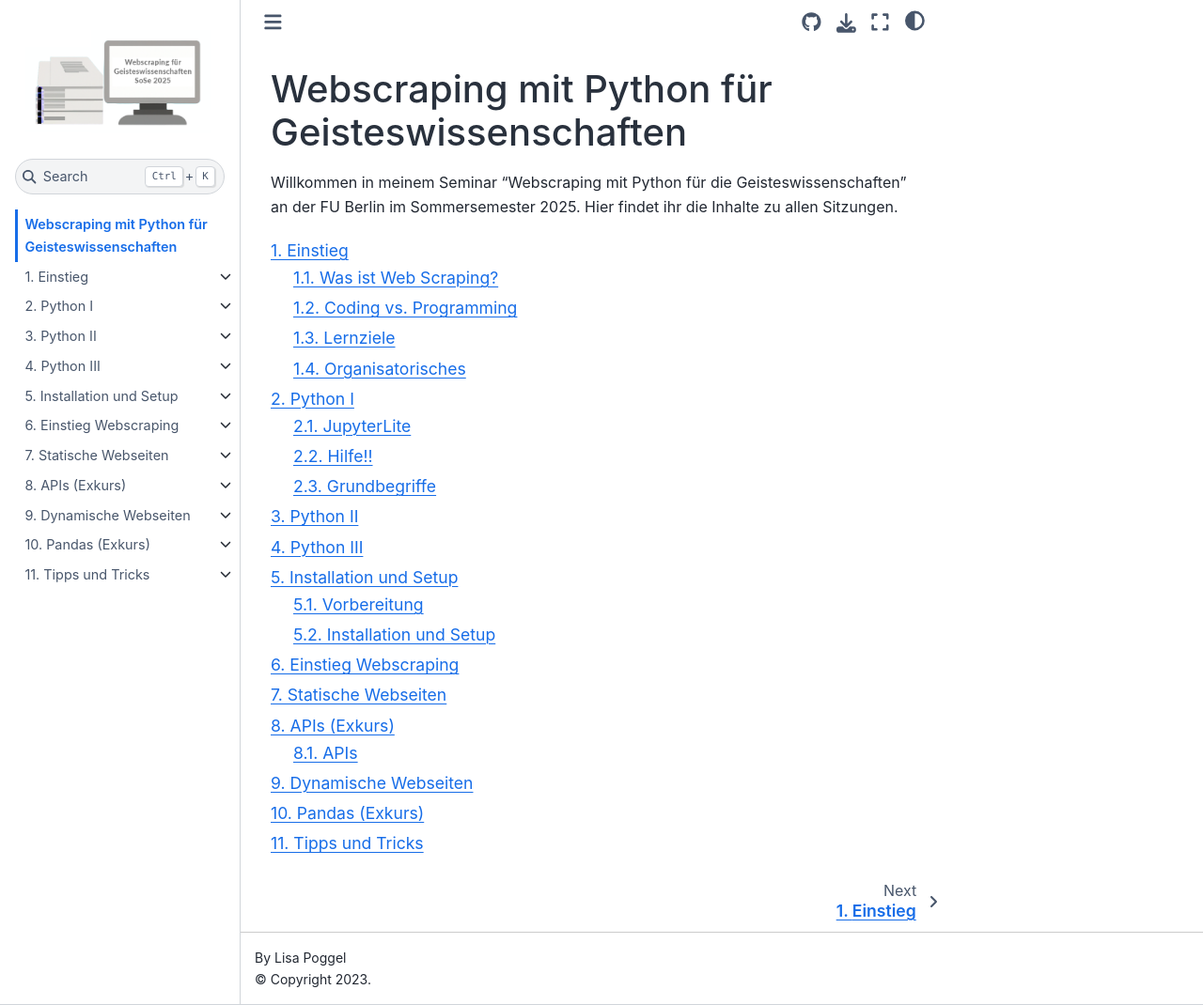
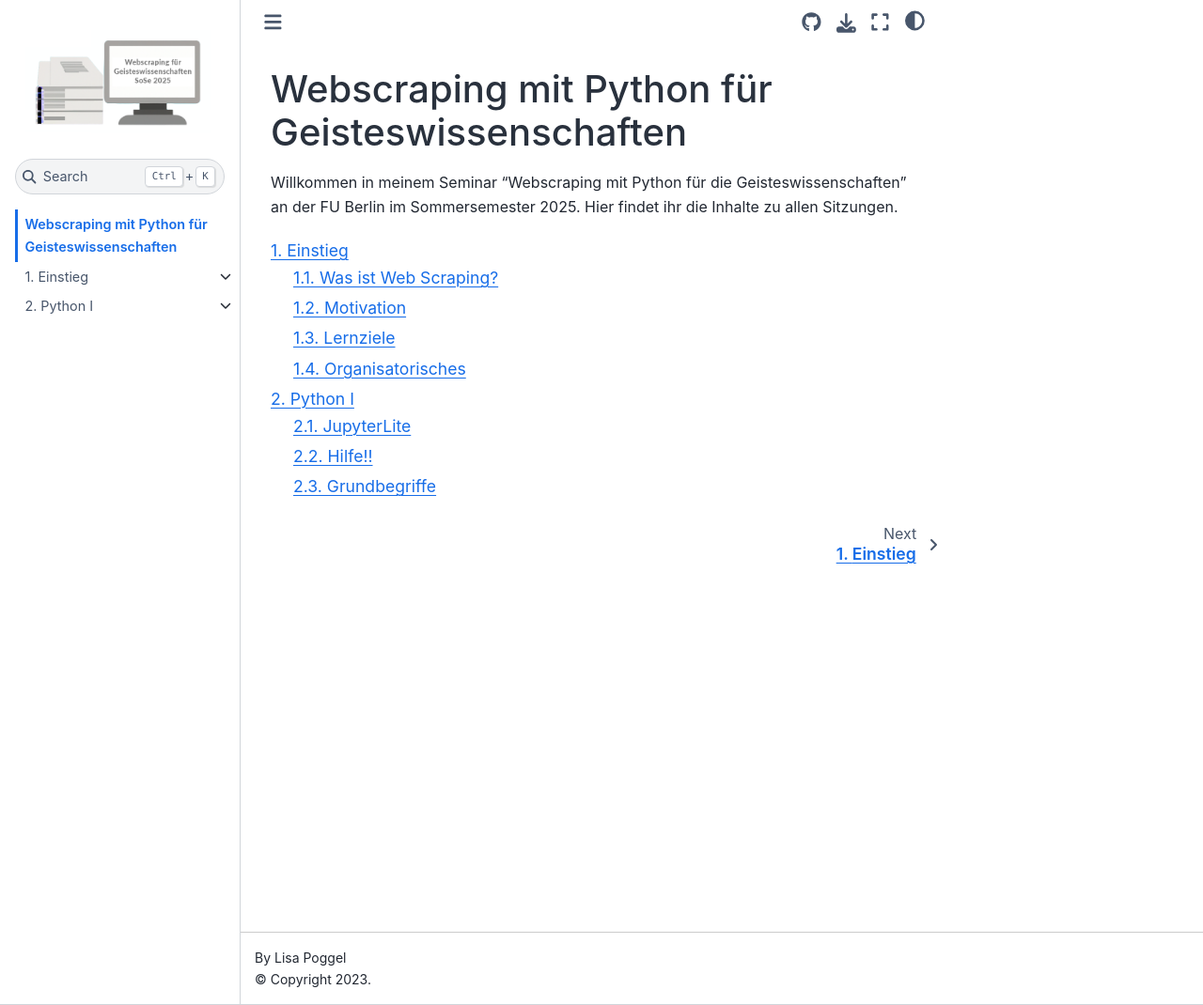
Before and after one commit to lipogg/webscraping-mit-python, a Jupyter Book: the page built from intro.md, in a window 1280 px wide and 1070 px high. Shown: the whole window at 94% size. Built offline with Jupyter Book 1.0.4 settings and Sphinx 7.4.7 and the Sphinx Book theme 1.1.4, drawn with Linux system fonts in a browser that asks for light colours; pages that are not in the unit, such as notebooks, are missing from menus; comment, search, counter and statistics services are not loaded; some of the changed lines change nothing that is shown.

Commit message:
update toc

```diff
--- a/_toc.yml
+++ b/_toc.yml
@@ -12,7 +12,7 @@ sections:
   - file: chapters/01/subchapters/01_was_ist_webscraping
     title: Was ist Web Scraping?
   - file: chapters/01/subchapters/02_warum_webscraping_lernen
-    title: Coding vs. Programming
+    title: Motivation
   - file: chapters/01/subchapters/03_semesterplan
     title: Semesterplan
   - file: chapters/01/subchapters/04_lernziele
@@ -34,78 +34,78 @@ sections:
     title: Einfache Datentypen, Strings und Operatoren
   - file: chapters/02/subchapters/04_variablen
     title: Variablen
-- file: chapters/03/03_intro
-  title: Python II
-  sections:
-  - file: chapters/03/subchapters/01_datentypen
-    title: Zusammengesetzte Datentypen
-  - file: chapters/03/subchapters/02_kontrollstrukturen
-    title: Kontrollstrukturen
-- file: chapters/04/04_intro
-  title: Python III
-  sections:
-  - file: chapters/04/subchapters/01_funktionen
-    title: Funktionen
-  - file: chapters/04/subchapters/02_pakete
-    title: Module, Pakete, Bibliotheken
-- file: chapters/05/05_intro
-  title: Installation und Setup
-  sections:
-  - file: chapters/05/subchapters/01_vorbereitung
-    title: Vorbereitung
-  - file: chapters/05/subchapters/02_installation_setup
-    title: Installation und Setup
-- file: chapters/06/06_intro
-  title: Einstieg Webscraping
-  sections:
-  - file: chapters/06/subchapters/01_rechtliches.md
-    title: Der rechtliche Rahmen
-  - file: chapters/06/subchapters/02_html.ipynb
-    title: HTML
-  - file: chapters/06/subchapters/03_css.ipynb
-    title: CSS
-  - file: chapters/06/subchapters/04_http.ipynb
-    title: Client, Server, HTTP
-- file: chapters/07/07_intro
-  title: Statische Webseiten
-  sections:
-    - file: chapters/07/subchapters/01_einstieg_beautifulsoup.ipynb
-      title: Einstieg BeautifulSoup
-    - file: chapters/07/subchapters/02_fortsetzung_beautifulsoup.ipynb
-      title: Fortsetzung BeautifulSoup
-- file: chapters/08/08_intro
-  title: APIs (Exkurs)
-  sections:
-    - file: chapters/08/subchapters/01_apis.md
-      title: APIs
-    - file: chapters/08/subchapters/02_dracor_api.ipynb
-      title: Beispiel DraCor-API
-    - file: chapters/08/subchapters/03_loc_api.ipynb
-      title: Beispiel LOC-API
-- file: chapters/09/09_intro
-  title: Dynamische Webseiten
-  sections:
-    - file: chapters/09/subchapters/01_statisch_vs_dynamisch.ipynb
-      title: Statisch vs. Dynamisch?
-    - file: chapters/09/subchapters/02_einstieg_selenium.ipynb
-      title: Einstieg Selenium
-    - file: chapters/09/subchapters/03_fortsetzung_selenium.ipynb
-      title: Fortsetzung Selenium
-- file: chapters/10/10_intro
-  title: Pandas (Exkurs)
-  sections:
-    - file: chapters/10/subchapters/01_pandas_bereinigen.ipynb
-      title: Daten bereinigen
-    - file: chapters/10/subchapters/02_pandas_visualisieren.ipynb
-      title: Daten visualisieren
-- file: chapters/11/11_intro
-  title: Tipps und Tricks
-  sections:
-    - file: chapters/11/subchapters/01_fetch_xhr.ipynb
-      title: Selenium ist kein Hammer
-    - file: chapters/11/subchapters/02_sessions_cookies.ipynb
-      title: Sessions und Cookies
-    - file: chapters/11/subchapters/03_apis_tokens.ipynb
-      title: Authentifizierung, Autorisierung und APIs
-    - file: chapters/11/subchapters/04_tipps_tricks.ipynb
-      title: Weitere Tipps und Tricks
+#- file: chapters/03/03_intro
+#  title: Python II
+#  sections:
+#  - file: chapters/03/subchapters/01_datentypen
+#    title: Zusammengesetzte Datentypen
+#  - file: chapters/03/subchapters/02_kontrollstrukturen
+#    title: Kontrollstrukturen
+#- file: chapters/04/04_intro
+#  title: Python III
+#  sections:
+#  - file: chapters/04/subchapters/01_funktionen
+#    title: Funktionen
+#  - file: chapters/04/subchapters/02_pakete
+#    title: Module, Pakete, Bibliotheken
+#- file: chapters/05/05_intro
+#  title: Installation und Setup
+#  sections:
+#  - file: chapters/05/subchapters/01_vorbereitung
+#    title: Vorbereitung
+#  - file: chapters/05/subchapters/02_installation_setup
+#    title: Installation und Setup
+#- file: chapters/06/06_intro
+#  title: Einstieg Webscraping
+#  sections:
+#  - file: chapters/06/subchapters/01_rechtliches.md
+#    title: Der rechtliche Rahmen
+#  - file: chapters/06/subchapters/02_html.ipynb
+#    title: HTML
+#  - file: chapters/06/subchapters/03_css.ipynb
+#    title: CSS
+#  - file: chapters/06/subchapters/04_http.ipynb
+#    title: Client, Server, HTTP
+#- file: chapters/07/07_intro
+#  title: Statische Webseiten
+#  sections:
+#    - file: chapters/07/subchapters/01_einstieg_beautifulsoup.ipynb
+#      title: Einstieg BeautifulSoup
+#    - file: chapters/07/subchapters/02_fortsetzung_beautifulsoup.ipynb
+#      title: Fortsetzung BeautifulSoup
+#- file: chapters/08/08_intro
+#  title: APIs (Exkurs)
+#  sections:
+#    - file: chapters/08/subchapters/01_apis.md
+#      title: APIs
+#    - file: chapters/08/subchapters/02_dracor_api.ipynb
+#      title: Beispiel DraCor-API
+#    - file: chapters/08/subchapters/03_loc_api.ipynb
+#      title: Beispiel LOC-API
+#- file: chapters/09/09_intro
+#  title: Dynamische Webseiten
+#  sections:
+#    - file: chapters/09/subchapters/01_statisch_vs_dynamisch.ipynb
+#      title: Statisch vs. Dynamisch?
+#    - file: chapters/09/subchapters/02_einstieg_selenium.ipynb
+#      title: Einstieg Selenium
+#    - file: chapters/09/subchapters/03_fortsetzung_selenium.ipynb
+#      title: Fortsetzung Selenium
+#- file: chapters/10/10_intro
+#  title: Pandas (Exkurs)
+#  sections:
+#    - file: chapters/10/subchapters/01_pandas_bereinigen.ipynb
+#      title: Daten bereinigen
+#    - file: chapters/10/subchapters/02_pandas_visualisieren.ipynb
+#      title: Daten visualisieren
+#- file: chapters/11/11_intro
+#  title: Tipps und Tricks
+#  sections:
+#    - file: chapters/11/subchapters/01_fetch_xhr.ipynb
+#      title: Selenium ist kein Hammer
+#    - file: chapters/11/subchapters/02_sessions_cookies.ipynb
+#      title: Sessions und Cookies
+#    - file: chapters/11/subchapters/03_apis_tokens.ipynb
+#      title: Authentifizierung, Autorisierung und APIs
+#    - file: chapters/11/subchapters/04_tipps_tricks.ipynb
+#      title: Weitere Tipps und Tricks
```
